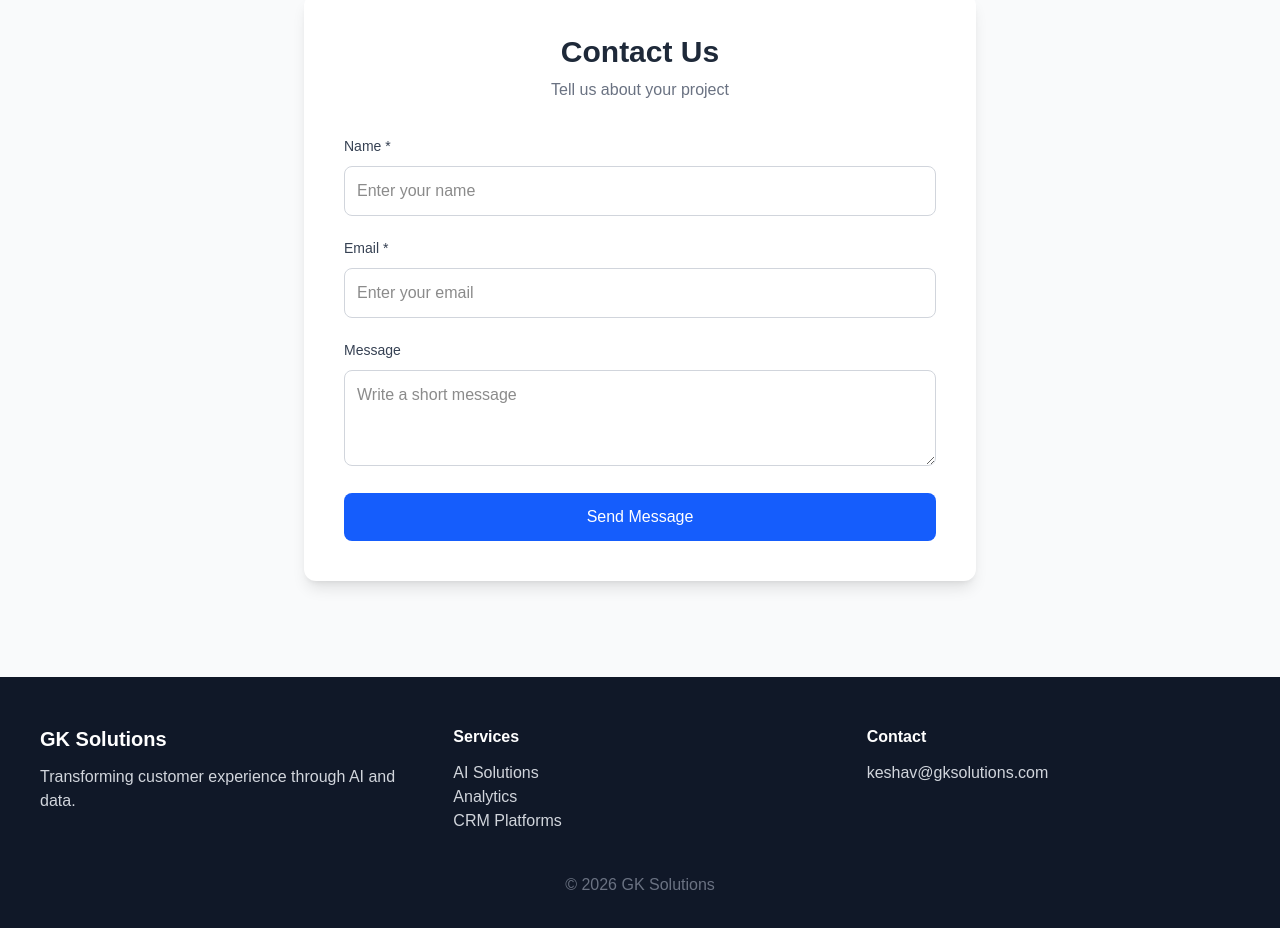
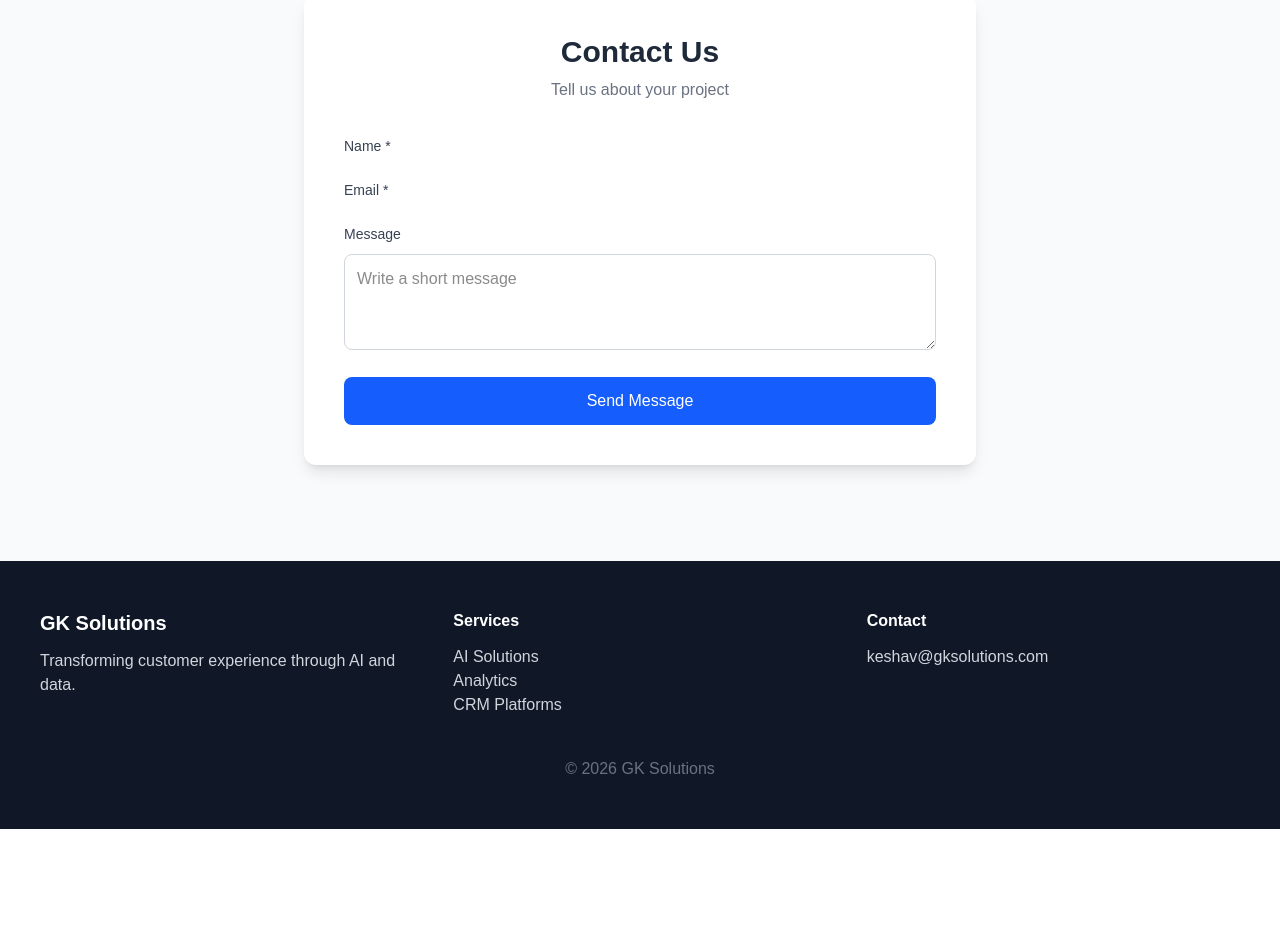
Before and after one commit to gkvardhan71/ttec-clone, a Next.js app: page / in a window 1280 px wide. Shown: the part 2600-3528 px from the top of the page. After the commit the page ends 3429 px from the top, so only its background shows below. Built offline with nearby package versions, Linux system fonts and the light colour scheme.

Commit message:
connected contact form to google sheet

```diff
--- a/components/ContactForm.tsx
+++ b/components/ContactForm.tsx
@@ -14,9 +14,34 @@ function handleChange(e:any){
 setFormData({...formData,[e.target.name]:e.target.value})
 }
 
-function handleSubmit(e:any){
+async function handleSubmit(e:any){
+
 e.preventDefault()
+
+try{
+
+const response = await fetch(
+"https://script.google.com/macros/s/AKfycbxG1CqomKTofKBTugABBqlMoImimY8igzSVsbimNWSztGPk02QcxrAWIu5Ai7g-y90/exec",
+{
+method:"POST",
+body: JSON.stringify(formData)
+}
+)
+
 alert("Message sent successfully!")
+
+setFormData({
+name:"",
+email:"",
+message:""
+})
+
+}catch(error){
+
+alert("Something went wrong. Please try again.")
+
+}
+
 }
 
 return(
@@ -47,8 +72,7 @@ Name *
 type="text"
 name="name"
 required
-placeholder="Enter your name"
-className="w-full mt-2 border border-gray-300 p-3 rounded-lg focus:ring-2 focus:ring-blue-500 outline-none"
+value={formData.name}
 onChange={handleChange}
 />
 </div>
@@ -60,11 +84,10 @@ Email *
 </label>
 
 <input
-type="email"
-name="email"
+type="text"
+name="name"
 required
-placeholder="Enter your email"
-className="w-full mt-2 border border-gray-300 p-3 rounded-lg focus:ring-2 focus:ring-blue-500 outline-none"
+value={formData.name}
 onChange={handleChange}
 />
 </div>
```
